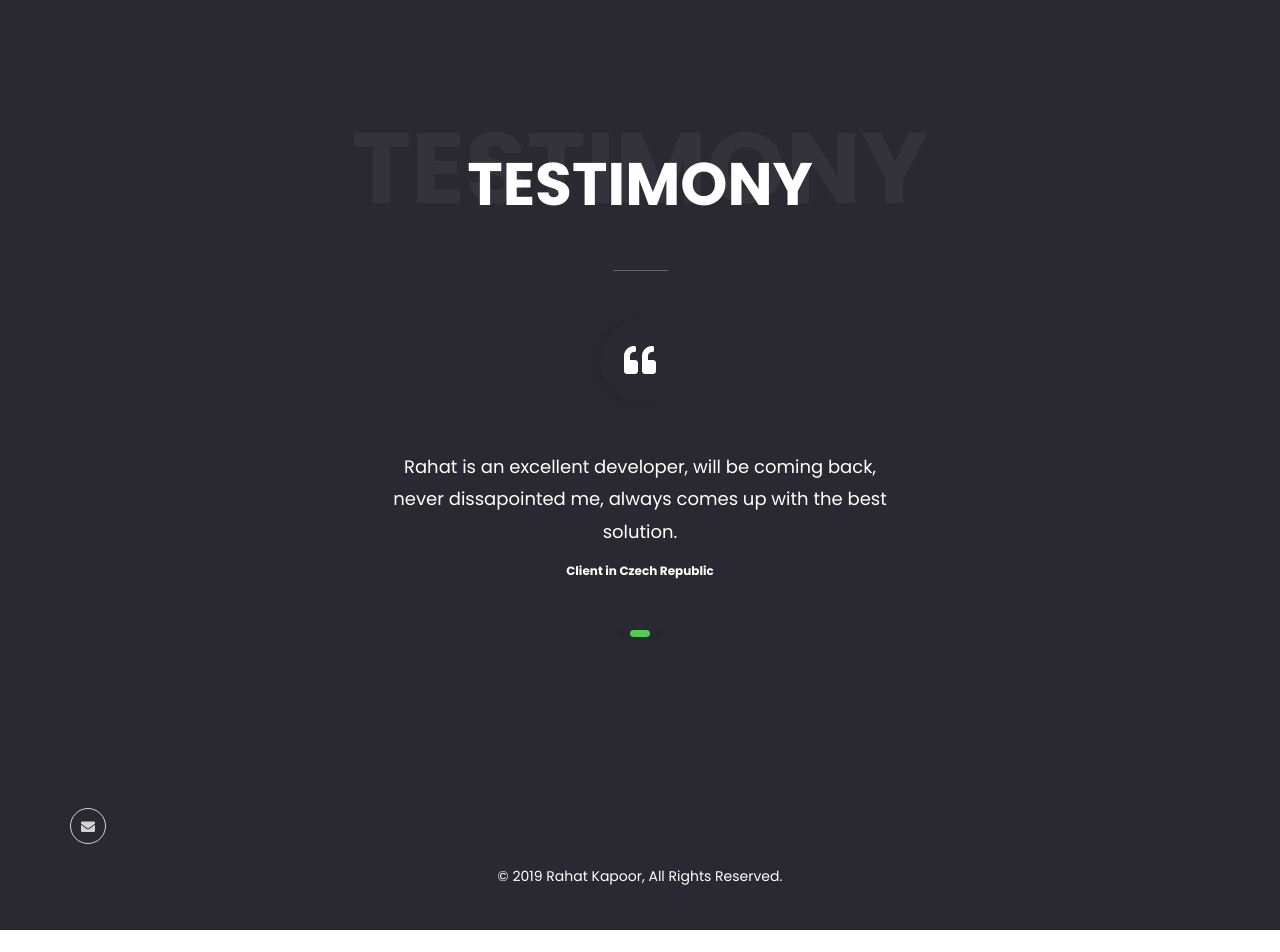
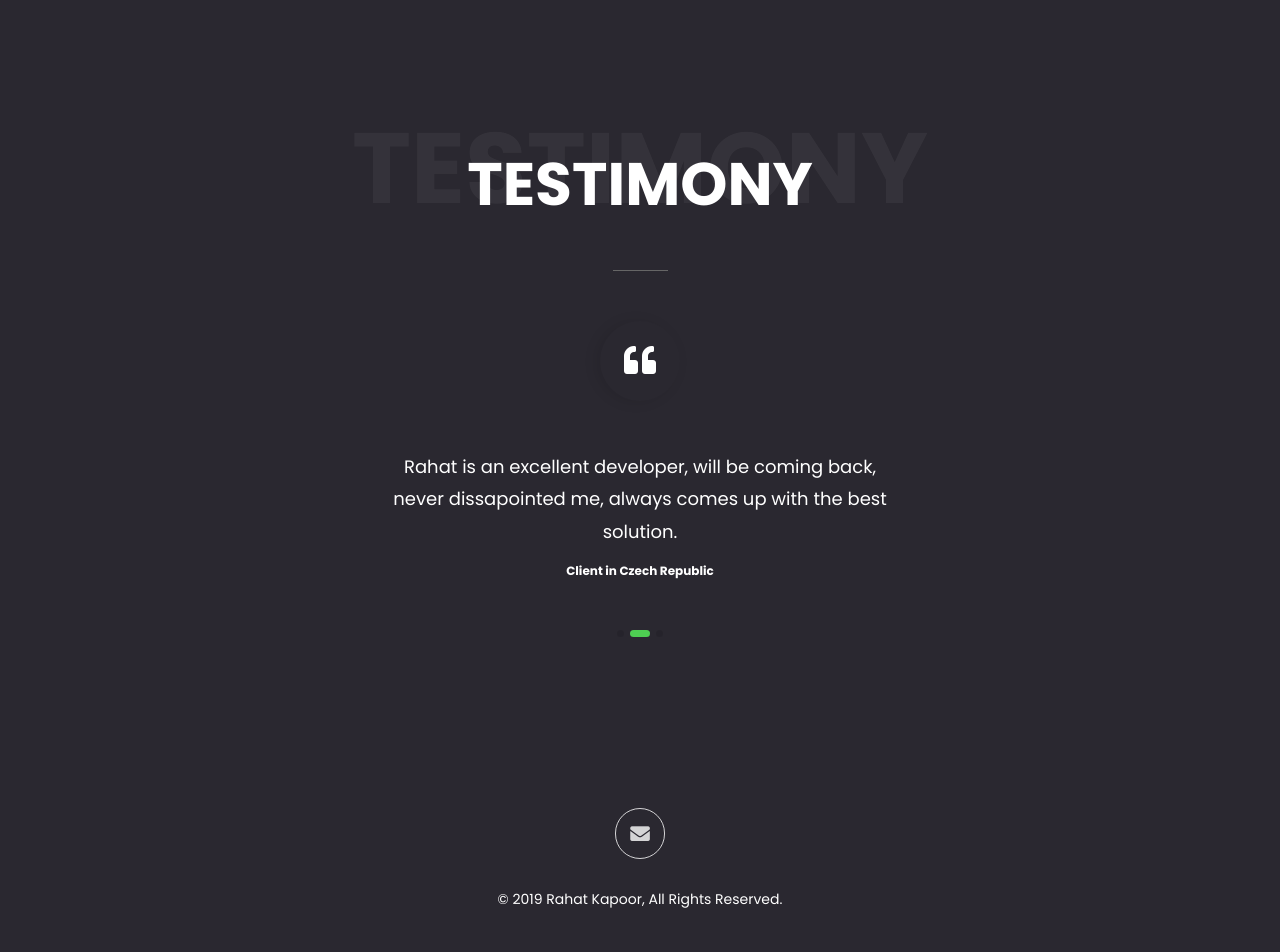
Before and after one commit to RahKapoor/Portfolio, a Jekyll site: the page built from index.html, in a window 1280 px wide. Shown: the part 3738-4690 px from the top of the page. Built offline with Jekyll 4.4.1, drawn with Linux system fonts in a browser that asks for light colours; before the commit the page ends 4668 px from its top, so only the background shows below that.

Commit message:
Update style.css

```diff
--- a/assets/css/style.css
+++ b/assets/css/style.css
@@ -1487,6 +1487,10 @@ figure {
     border-radius: 50%;
     font-size: 14px;
     color: rgba(255, 255, 255, .8);
+    text-align: center;
+    margin: 0 auto;
+    margin-bottom: 20px;
+    zoom: 1.4;
 }
 
 .social-links a:hover {
```
Lines whose indentation alone changed are shown as unchanged.
